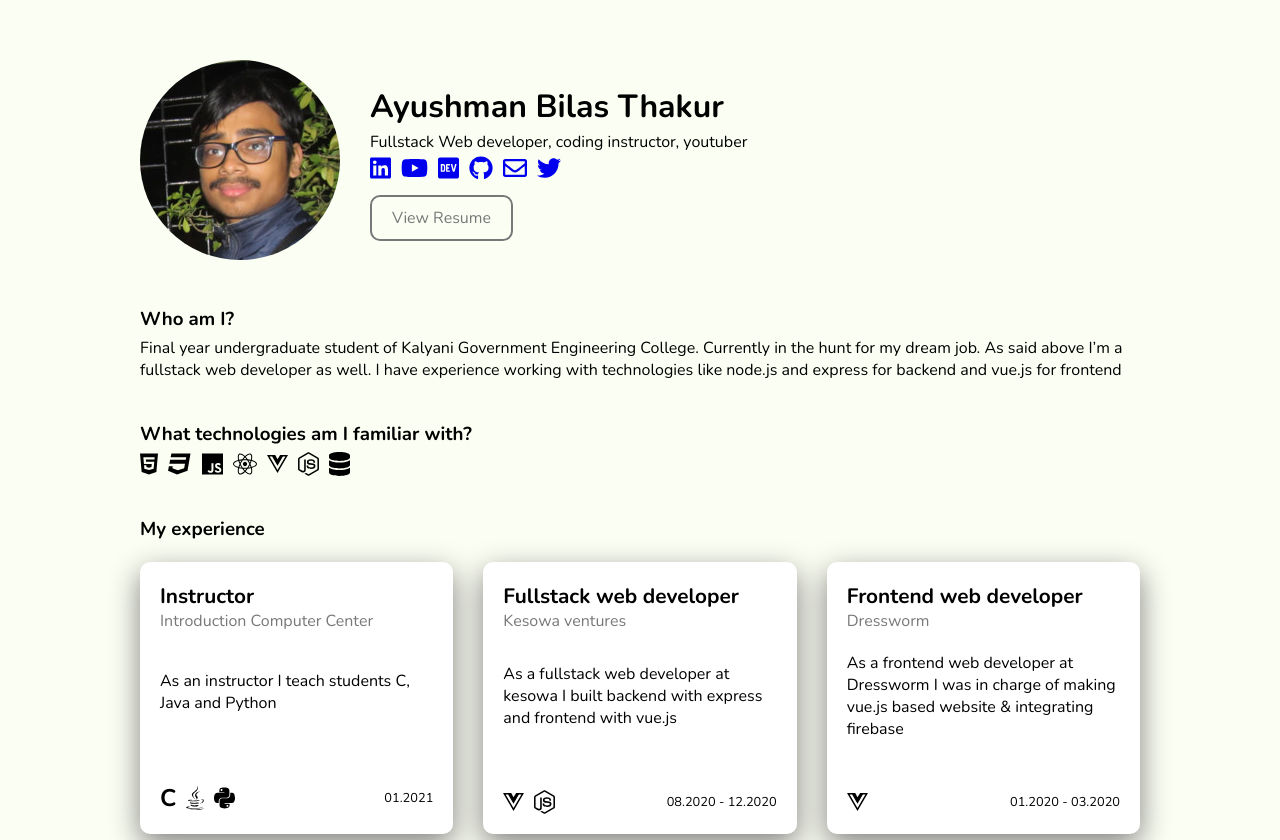
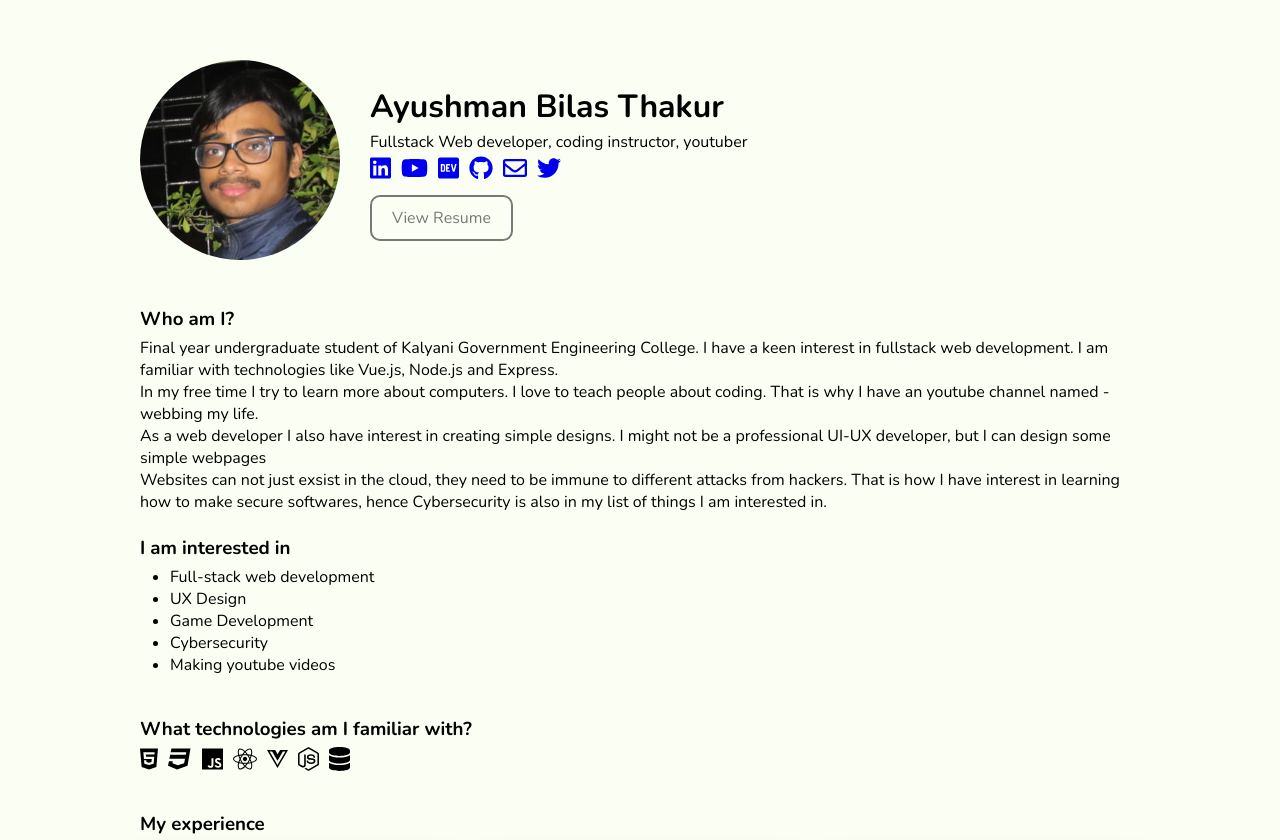
Before and after one commit to ayushmanbt/minimal-portfolio, a plain HTML site: page index.html in a window 1280 px wide. Shown: the top 840 px of the page. Drawn offline with nearby package versions, Linux system fonts and the light colour scheme.

Commit message:
Updated about me

```diff
--- a/index.html
+++ b/index.html
@@ -55,7 +55,28 @@
 
         <div class="about">
             <h3>Who am I?</h3>
-            <p>Final year undergraduate student of Kalyani Government Engineering College. Currently in the hunt for my dream job. As said above I’m a fullstack web developer as well. I have experience working with technologies like node.js and express for backend and vue.js for frontend</p>
+            <p>Final year undergraduate student of Kalyani Government Engineering College. I have a keen interest in fullstack web development. I am familiar with technologies like Vue.js, Node.js and Express.
+            </p>
+            <p>In my free time I try to learn more about computers. I love to teach people about coding. That is why I have an youtube channel named - webbing my life.</p>
+            <p>As a web developer I also have interest in creating simple designs. I might not be a professional UI-UX developer, but I can design some simple webpages</p>
+            <p>Websites can not just exsist in the cloud, they need to be immune to different attacks from hackers. That is how I have interest in learning how to make secure softwares, hence Cybersecurity is also in my list of things I am interested in.</p>
+            <br />
+
+            <p>
+                <h3>I am interested in</h3>
+
+                <ul style="margin-left: 30px;">
+                    <li>Full-stack web development</li>
+                    <li>UX Design</li>
+                    <li>Game Development</li>
+                    <li>Cybersecurity</li>
+                    <li>Making youtube videos</li>
+                </ul>
+            </p>
+
+            <p>
+
+            </p>
         </div>
 
         <div class="technologies">
```
Also changed, not shown: 1 other file.
